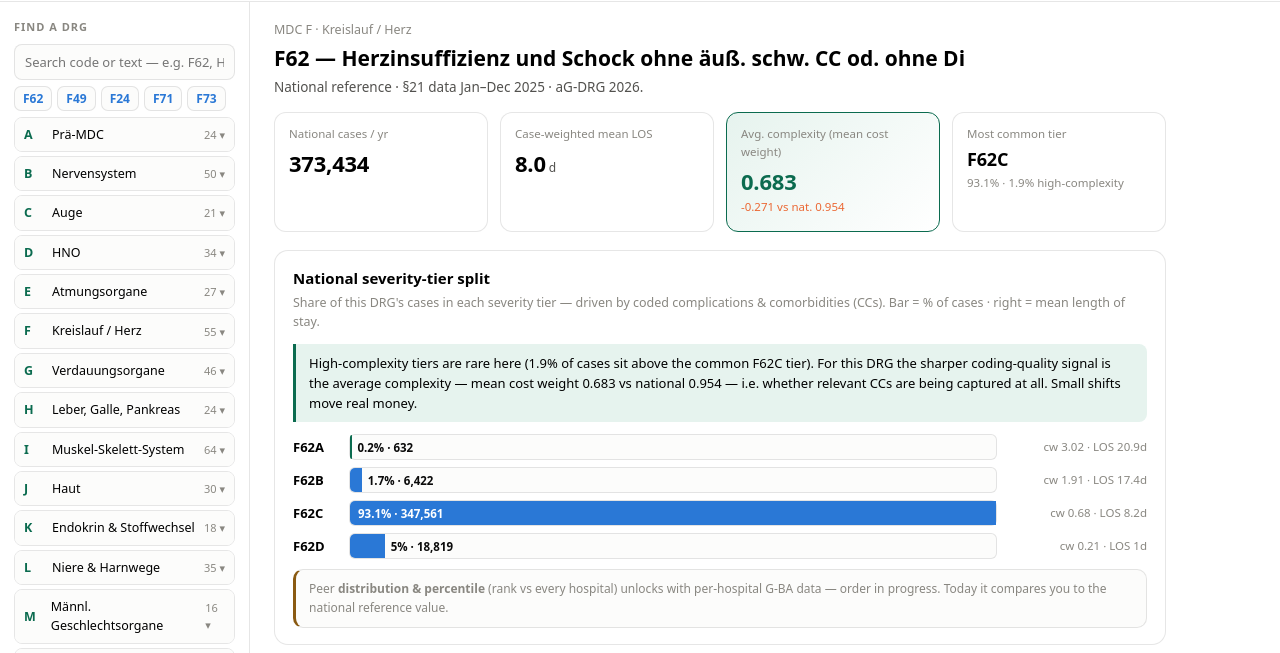
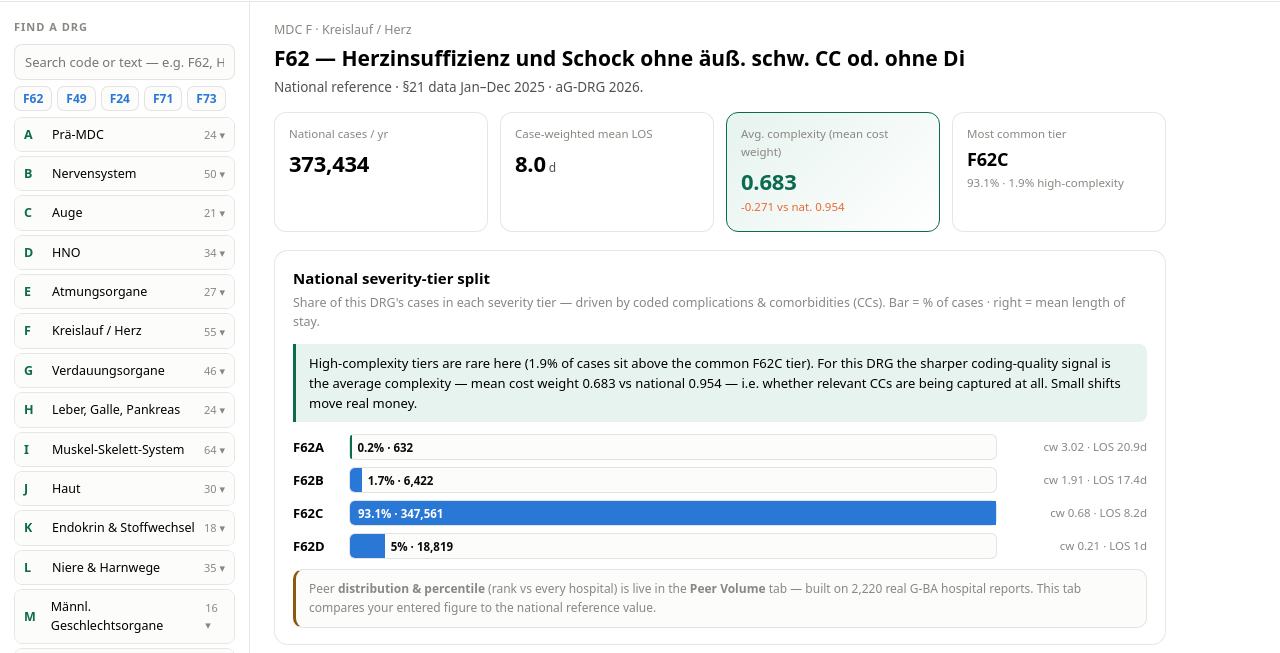
Before and after one commit to BENEDICT9845/kodier-bench, a plain HTML site: page public/index.html in a window 1280 px wide. Shown: the part 97-750 px from the top of the page. Drawn offline with Linux system fonts and the light colour scheme.

Commit message:
Fix stale peer-percentile note; point to live Peer Volume tab

```diff
--- a/public/index.html
+++ b/public/index.html
@@ -147,7 +147,7 @@
         <div class="interp" id="interp"></div>
         <div id="tiers"></div>
         <div class="cmp" id="cmp"></div>
-        <div class="note warn">Peer <b>distribution &amp; percentile</b> (rank vs every hospital) unlocks with per-hospital G-BA data — order in progress. Today it compares you to the national reference value.</div>
+        <div class="note warn">Peer <b>distribution &amp; percentile</b> (rank vs every hospital) is live in the <b>Peer Volume</b> tab — built on 2,220 real G-BA hospital reports. This tab compares your entered figure to the national reference value.</div>
       </div>
       <div class="two">
         <div class="card"><h2>Top comorbidities nationally (CCs)</h2><p class="cs">Most-coded secondary diagnoses across all inpatient cases.</p><div id="ccs"></div></div>
```
Also changed, not shown: src/index.template.html (+1 -1 lines).
